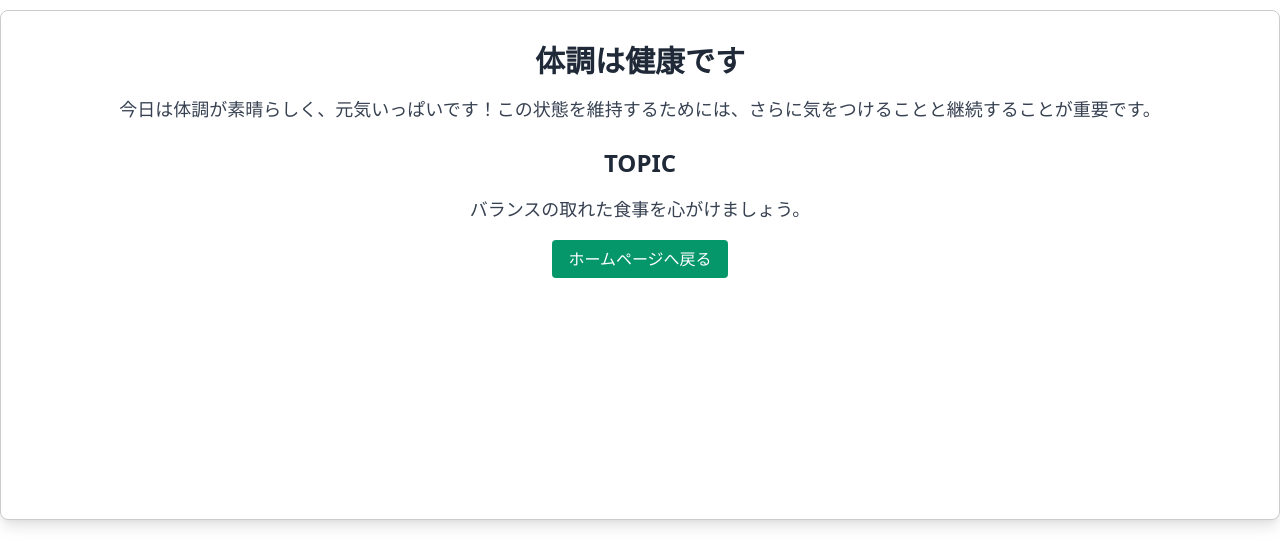
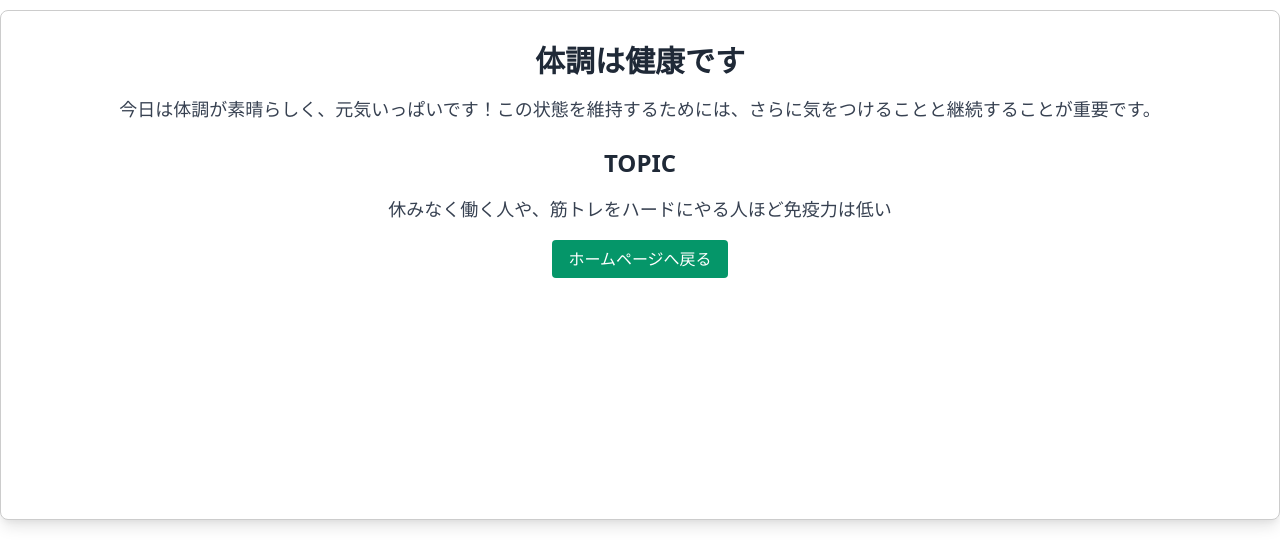
Before and after one commit to RFTDkin/healthTest, a Flask app: page /healthy in a window 1280 px wide. Shown: the part 142-702 px from the top of the page. Run offline with Flask 3, Linux system fonts and the light colour scheme.

Commit message:
TOPIC変更 ランダムメッセージ追加

```diff
--- a/app.py
+++ b/app.py
@@ -98,12 +98,15 @@ def health_questions():
 @app.route('/healthy')
 def healthy():
     messages = [
-        "",
-        "健康第一！",
-        "バランスの取れた食事を心がけましょう。",
-        "運動を続けて、健康を維持しましょう。",
-        "リラックスする時間を大切に。",
-        "水分補給を忘れずに！"
+        "貧乏ゆすりによって血流がよくなり、女性に多い手足の冷えやむくみの解消に繋がる！\
+            \n血流の改善で血栓もできにくくなるので病気の予防にも！",
+        "猫を飼うと健康に！！\
+            \n猫をなでると、オキシトシンというホルモンが分泌されます。\
+            \nこのホルモンは免疫向上、ストレスの減少など多くの健康効果があるとされています。\
+            \nまた、猫のゴロゴロ音にはリラックス効果があり、心拍数が下がります。",
+        "休みなく働く人や、筋トレをハードにやる人ほど免疫力は低い",
+        "スマホを1日1時間57分以上、パソコンを4時間17分以上使うと、幸福度が下がる!?",
+        "日本でも古くから化粧文化があり、顔料で化粧されたハニワも発掘されていた！？",
     ]
     random_message = random.choice(messages)
     return render_template('result.html', group="健康", random_message=random_message)
@@ -111,11 +114,11 @@ def healthy():
 @app.route('/no_problem')
 def no_problem():
     messages = [
-        "今日も元気に過ごしましょう！",
+        "座っりっぱなしは危険！！30分に１回は立とう！",
         "健康第一！",
-        "バランスの取れた食事を心がけましょう。",
-        "運動を続けて、健康を維持しましょう。",
-        "リラックスする時間を大切に。",
+        "ようかい体操第一！",
+        "右手がうずく",
+        "無音の部屋だと熟睡できる？",
         "水分補給を忘れずに！"
     ]
     random_message = random.choice(messages)
@@ -124,12 +127,12 @@ def no_problem():
 @app.route('/attention_needed')
 def attention_needed():
     messages = [
-        "今日も元気に過ごしましょう！",
-        "健康第一！",
-        "バランスの取れた食事を心がけましょう。",
-        "運動を続けて、健康を維持しましょう。",
+        "早めの受診を心がけて！",
+        "救急車を呼ぼうか迷ったら７１１９",
+        "日本食はバランスの取れた食事",
+        "茶色い食事はうまいが、栄養が偏る",
         "リラックスする時間を大切に。",
-        "水分補給を忘れずに！"
+        "前向きに生きましょう"
     ]
     random_message = random.choice(messages)
     return render_template('result3.html', group="注意が必要", random_message=random_message)
--- a/templates/result.html
+++ b/templates/result.html
@@ -53,7 +53,7 @@
         <p class="text-lg text-gray-700 mb-6">今日は体調が素晴らしく、元気いっぱいです！この状態を維持するためには、さらに気をつけることと継続することが重要です。</p>
         <div class="advice">
             <h2 class="text-2xl font-semibold text-gray-800 mb-4">TOPIC</h2>
-            <p class="text-lg text-gray-700 mb-6">{{ random_message }}</p>
+            <p class="text-lg text-gray-700 mb-6" style="white-space: pre-line;">{{ random_message }}</p>
         </div>
         <div class="mt-6">
             <a href="/top" class="bg-green-600 text-white py-2 px-4 rounded hover:bg-green-700 transition duration-300">ホームページへ戻る</a>
--- a/templates/result2.html
+++ b/templates/result2.html
@@ -53,7 +53,7 @@
         <p class="text-lg text-gray-700 mb-6">今日は特別な不調は感じませんが、健康を保つために少し気をつけることが大切です。</p>
         <div class="advice">
             <h2 class="text-2xl font-semibold text-gray-800 mb-4">TOPIC</h2>
-            <p class="text-lg text-gray-700 mb-6">{{ random_message }}</p>
+            <p class="text-lg text-gray-700 mb-6" style="white-space: pre-line;">{{ random_message }}</p>
         </div>
         <div class="mt-6">
             <a href="/top" class="bg-green-600 text-white py-2 px-4 rounded hover:bg-green-700 transition duration-300">ホームページへ戻る</a>
--- a/templates/result3.html
+++ b/templates/result3.html
@@ -53,7 +53,7 @@
         <p class="text-lg text-gray-700 mb-6">今日は体調が思わしくなく、少し調子が悪いようです。無理せず、まずは体を休めることが大切です。</p>
         <div class="advice">
             <h2 class="text-2xl font-semibold text-gray-800 mb-4">TOPIC</h2>
-            <p class="text-lg text-gray-700 mb-6">{{ random_message }}</p>
+            <p class="text-lg text-gray-700 mb-6" style="white-space: pre-line;">{{ random_message }}</p>
         </div>
         <div class="mt-6">
             <a href="/top" class="bg-green-600 text-white py-2 px-4 rounded hover:bg-green-700 transition duration-300">ホームページへ戻る</a>
```
